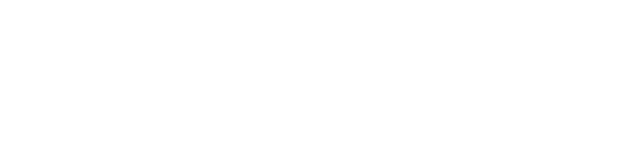
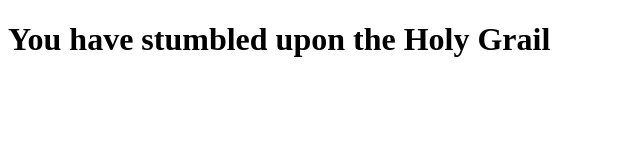
Before and after one commit to JosiahSayles/Holy-grail-demo, a plain HTML site: page index.html in a window 1280 px wide. Shown: the whole page, without its empty margins (0-640 px from the left). Drawn offline with Linux system fonts and the light colour scheme.

Commit message:
first commit

```diff
--- a/index.html
+++ b/index.html
@@ -7,6 +7,7 @@
     <link rel="stylesheet" href="index.css" />
   </head>
   <body>
+    <h1>You have stumbled upon the Holy Grail</h1>
     <header class="waffle half"></header>
     <aside class="chocolate full"></aside>
     <aside class="strawberry full"></aside>
```
